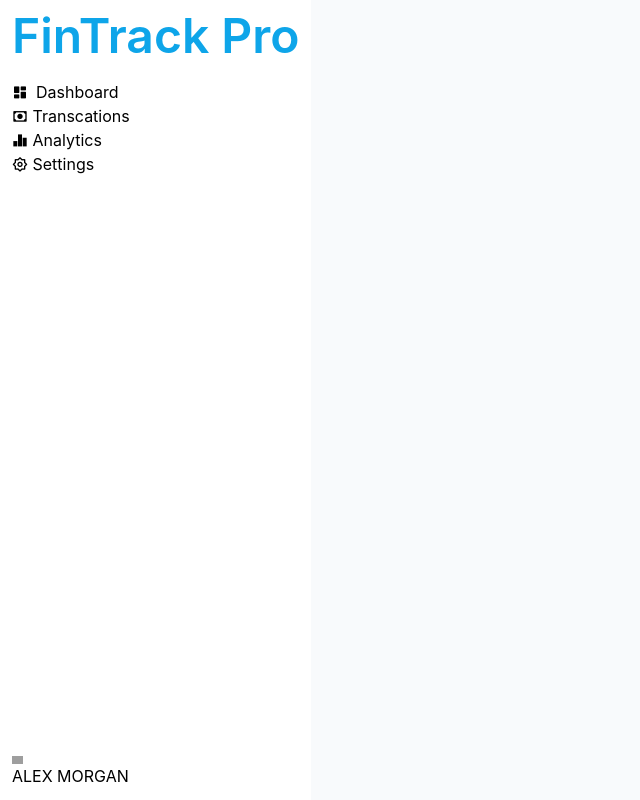
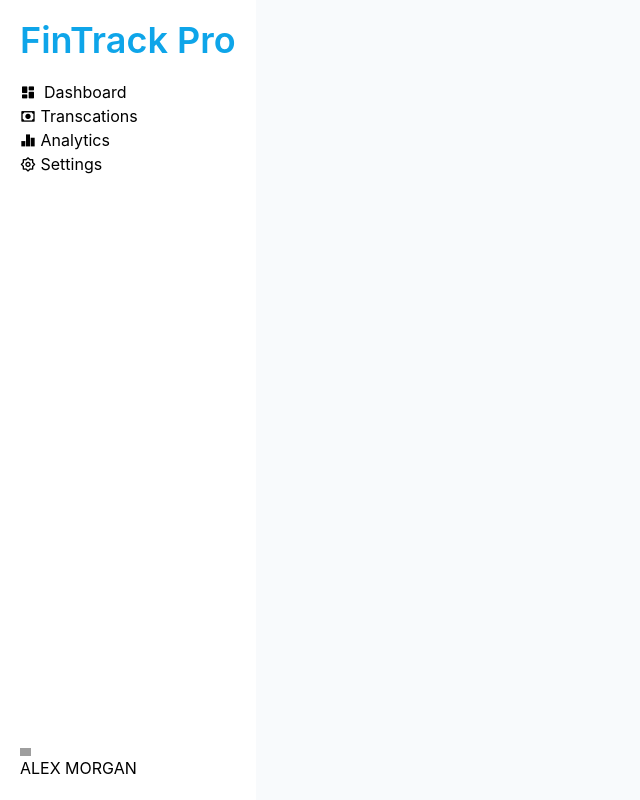
Before and after one commit to rajshahdev966/Fintrack-Dashboard-Project, a website: page index.html in a window 1280 px wide. Shown: the whole page, without its empty margins (0-640 px from the left). Drawn offline with nearby package versions, Linux system fonts and the light colour scheme; grey boxes are pictures that could not be loaded.

Commit message:
Update project files

```diff
--- a/index.html
+++ b/index.html
@@ -20,13 +20,13 @@
   </head>
   <body class="bg-[var(--bg-primary)] font-[var(--font-primary)] text-nowrap">
     <nav
-      class="bg-[var(--bg-secondary)] h-screen w-min flex flex-col justify-between p-3"
+      class="bg-[var(--bg-secondary)] h-screen w-min flex flex-col justify-between p-5"
     >
       <div class="upper-nav flex flex-col gap-5">
-        <div class="logo-text text-[var(--primary)] text-5xl font-semibold">
+        <div class="logo-text text-[var(--primary)] text-4xl font-semibold">
           FinTrack Pro
         </div>
-        <div class="nav-menu ">
+        <div class="nav-menu text-[var(--text-lg)]">
           <div class="dashboard-a flex gap-2 align-middle ">
             <i class="ri-dashboard-fill"></i> <span>Dashboard</span>
           </div>
```
Also changed, not shown: styles/output.css.
